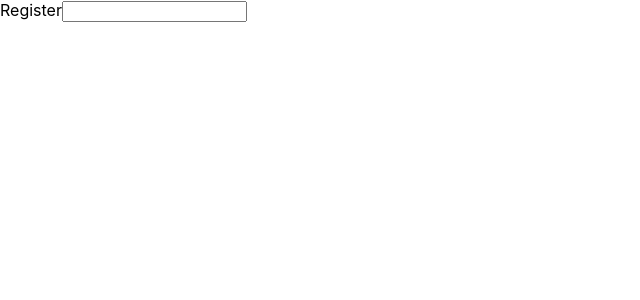
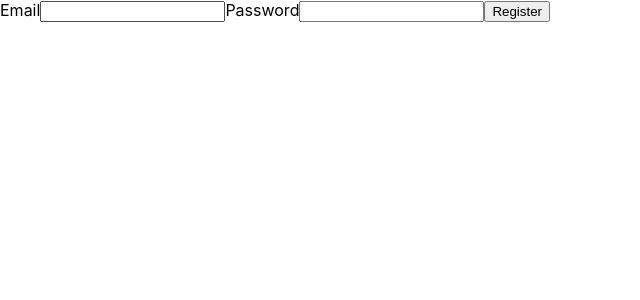
Before and after one commit to hellobarkauskas/2022-09-05-reactjs-atsiskaitymas, a React (Create React App) app: page / in a window 1280 px wide. Shown: the top 300 px of the page, without its empty margins (0-640 px from the left). Built offline with nearby package versions, Linux system fonts and the light colour scheme.

Commit message:
updated Register component with functional user register

```diff
--- a/src/components/RegisterComponent.jsx
+++ b/src/components/RegisterComponent.jsx
@@ -1,12 +1,45 @@
+import { useState } from "react"
 
 function RegisterForm() {
+    const [email, setEmail] = useState('');
+    const [password, setPassword] = useState('');
+
+    const RegisterUser = (event) => {
+        event.preventDefault();
+        fetch('https://autumn-delicate-wilderness.glitch.me/v1/auth/register', {
+            method: 'POST',
+            headers: {
+                'Accept': 'application/json',
+                'Content-Type': 'application/json'
+            },
+            body: JSON.stringify({
+                email: email,
+                password: password
+            })
+        })
+
+        .then(response => response.json())
+        .then(response => console.log(response))
+        .catch(error => console.log(error))
+        setEmail('');
+        setPassword('');
+
+    }
+
     return (
         <div>
-            <label for='register'>Register</label>
-            <input type="text" name='register' />
+            <form>
+                <label for='email'>Email</label>
+                <input type="text" name='email' id="email" value={email} onChange={event => setEmail(event.target.value)} />
+                <label for='password'>Password</label>
+                <input type="text" name='password' id="password" value={password} onChange={event => setPassword(event.target.value)} />
+                <button type="submit" onClick={event => RegisterUser(event)}>Register</button>
+            </form>
+        </div>
 
-        </div>
     )
+
+
 }
 
 export default RegisterForm;
```
